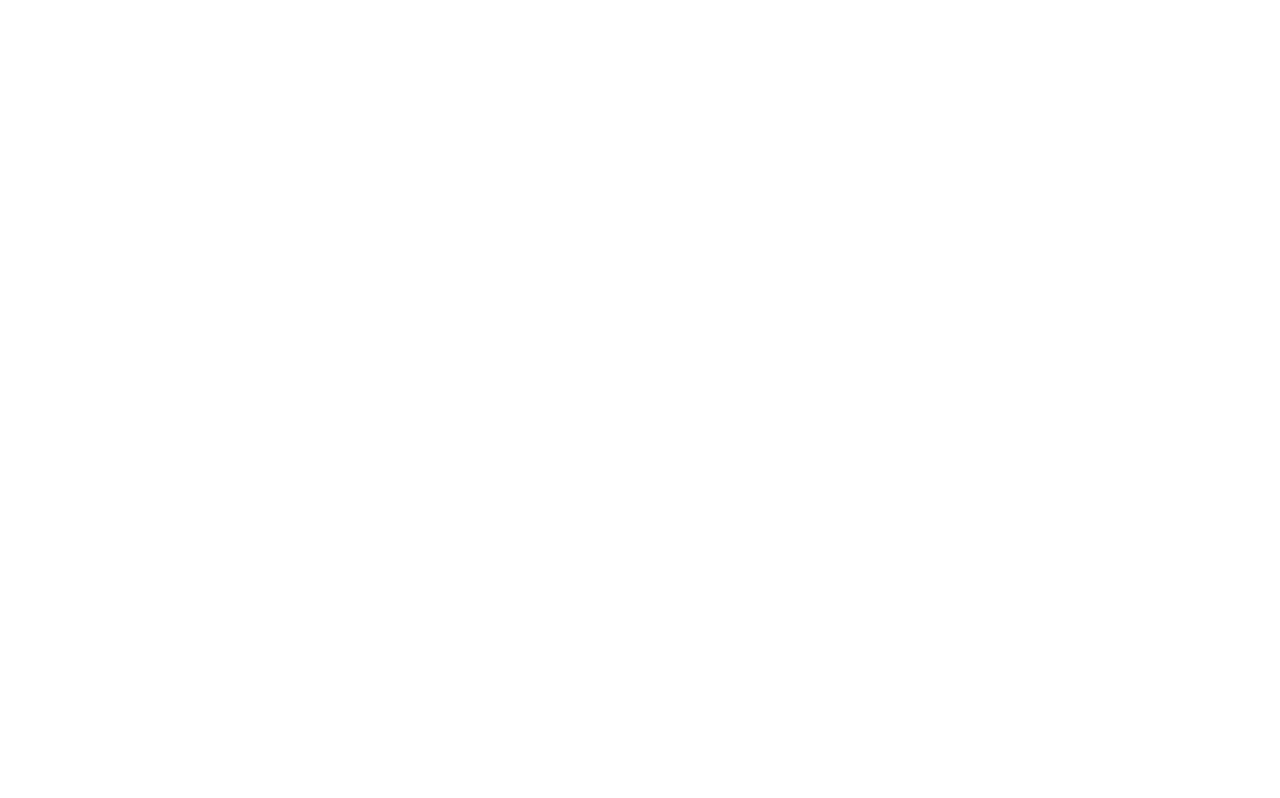
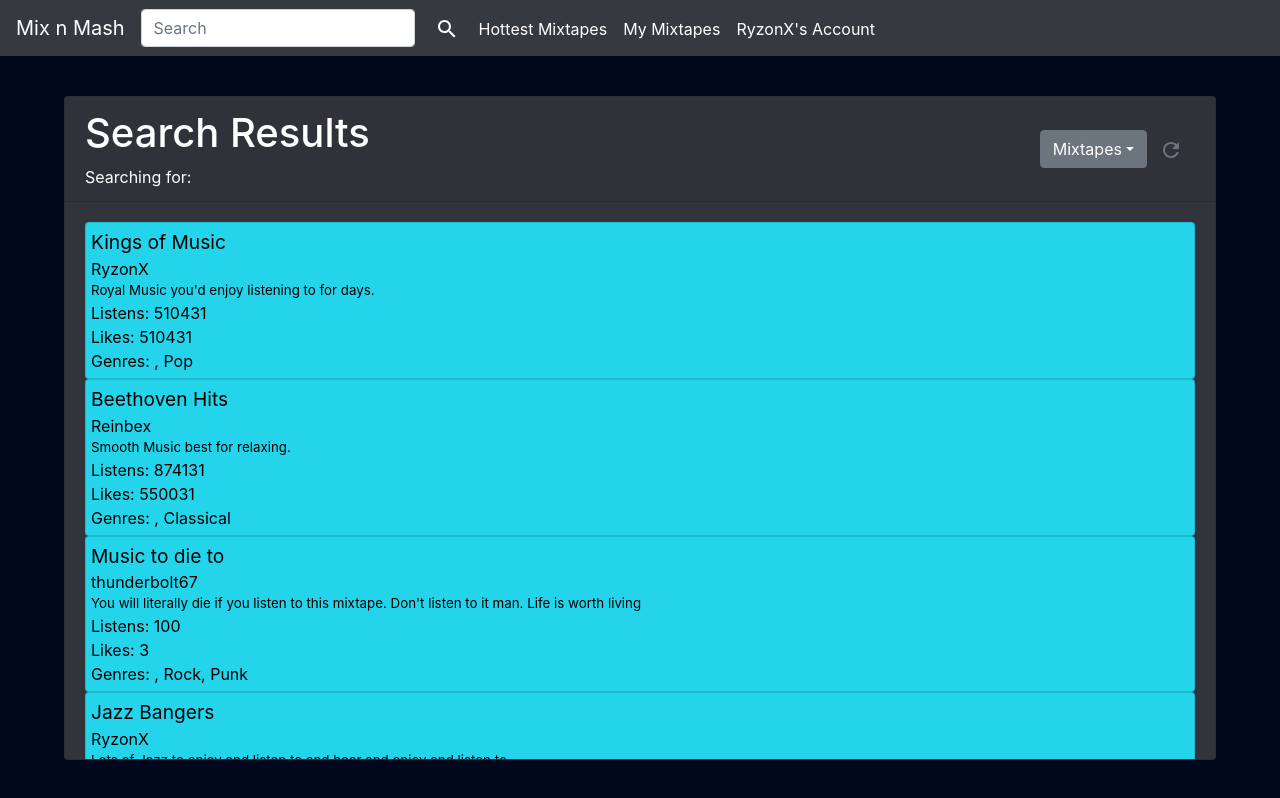
Before and after one commit to joe-weaver/mix-n-mash, a React (Create React App) app: page /SearchResults in a window 1280 px wide. Built offline with nearby package versions, Linux system fonts and the light colour scheme.

Commit message:
search results page, search button, mixtape resultspage goes to mixtape page

```diff
--- a/src/App.js
+++ b/src/App.js
@@ -6,7 +6,7 @@
 import Account from "./pages/Account/Account";
 import SignIn from "./pages/SignIn/SignIn";
 import MixtapePage from "./pages/MixtapePage/MixtapePage";
-
+import SearchResults from "./pages/SearchResults/SearchResults";
 import "bootstrap/dist/css/bootstrap.min.css";
 
 export default function App() {
@@ -17,6 +17,7 @@
       <Route exact path="/MyMixtapes" component={MyMixtapes} />
       <Route exact path="/MyMixtapes/:mixtapeId" component={MixtapePage} />
       <Route path="/Account" component={Account} />
+      <Route path="/SearchResults" component={SearchResults} />
     </BrowserRouter>
   );
 }
--- a/src/components/MixtapeResultCard/MixtapeResultCard.js
+++ b/src/components/MixtapeResultCard/MixtapeResultCard.js
@@ -1,10 +1,12 @@
 import React from "react";
 import { Card } from "react-bootstrap";
+import { Link } from "react-router-dom";
 
 import "./MixtapeResultCardStyle.css";
 
 const MixtapeResultCard = (props) => {
   return (
+    <Link to={"MyMixtapes/" + props.mixtape._id}>
     <Card className="mixtape-result" key={props.mixtape._id}>
       <div className="mixtape-result-image"></div>
 
@@ -27,6 +29,7 @@
         </div>
       </div>
     </Card>
+    </Link>
   );
 };
 
--- a/src/components/Navbar/Navbar.js
+++ b/src/components/Navbar/Navbar.js
@@ -1,12 +1,20 @@
 import React from "react";
 import {Navbar, Nav, Form, FormControl} from "react-bootstrap";
 import { Link } from "react-router-dom";
-
+import IconButton from "../../components/IconButton/IconButton";
+import SearchIcon from '@material-ui/icons/Search';
 import { NavbarLinks } from "../../data/NavbarLinks";
 
 import "./NavbarStyle.css";
 
+const searchTerm = "";
+
 export default class SiteNavbar extends React.Component {
+  handleSearch = (event) => {
+    event.preventDefault();
+    console.log(searchTerm);
+  }
+
   render() {
     let page = this.props.currentPage;
 
@@ -18,13 +26,21 @@
         <Navbar.Toggle aria-controls="basic-navbar-nav" />
         <Navbar.Collapse id="basic-navbar-nav">
           <Nav className="mr-auto">
-            <Form inline>
+            <Form inline onSubmit={this.handleSearch}>
               <FormControl
                 type="text"
                 placeholder="Search"
                 className="mr-sm-2 mm-search"
+
+                //onChange={(event) => setSearchTerm(event.target.value)}
               />
             </Form>
+            <Link to="/SearchResults">
+            <IconButton
+                    component={<SearchIcon />}
+                    callback={() => this.setState({ editingBio: false })}
+                  />
+            </Link>
             <Link
               to="/HottestMixtapes"
               className={
@@ -56,4 +72,6 @@
       </Navbar>
     );
   }
+
+
 }
--- a/src/pages/SearchResults/SearchResults.js
+++ b/src/pages/SearchResults/SearchResults.js
@@ -1,37 +1,204 @@
 import React from "react";
 import { NavbarLinks } from "../../data/NavbarLinks";
-import Navbar from "../Navbar";
-import { Card, Button } from "react-bootstrap";
+import Navbar from "../../components/Navbar/Navbar";
+import { Card } from "react-bootstrap";
 import Dropdown from "../../components/Dropdown/Dropdown";
 import RefreshIcon from "@material-ui/icons/Refresh";
 import IconButton from "../../components/IconButton/IconButton";
+import MixtapeResultCard from "../../components/MixtapeResultCard/MixtapeResultCard";
 
-import "./Page.css";
+import "../Page.css";
 
 const items = [
-  "Hottest Mixtapes Today",
-  "Hottest Mixtapes This Week",
-  "Hottest Mixtapes of All Time"
+  "Mixtapes",
+  "Users",
+  "Any"
 ];
 
 export default class SearchResults extends React.Component {
+  constructor(props) {
+    super(props);
+
+    // Extract the id from the url
+    let url = window.location.pathname.split("/results?search_query=");
+    let id = parseInt(url[url.length - 1]);
+    this.state = { id: id, loading: true, mixtape: null};
+
+    //this.getMixtape();
+    this.state = { mixtapes: [
+      {
+      "_id": 0,
+        "title": "Kings of Music",
+        "description": "Royal Music you'd enjoy listening to for days.",
+        "genres": ["Pop"],
+        "image": ["image.jpg"],
+        "songs": ["song1"],
+        "ownerId": 1,
+        "owner": { "username": "RyzonX" },
+        "listens": 510431,
+        "likes": 510431,
+        "dislikes": 0,
+        "comments": [],
+        "private": false,
+        "collaborators": [],
+        "timeCreated": 1122334455,
+        "likesPerDay": [],
+        "listensPerDay": []
+    },
+    {
+      "_id": 1,
+        "title": "Beethoven Hits",
+        "description": "Smooth Music best for relaxing.",
+        "genres": ["Classical"],
+        "image": ["image.jpg"],
+        "songs": ["song1"],
+        "ownerId": 1,
+        "owner": { "username": "Reinbex" },
+        "listens": 874131,
+        "likes": 550031,
+        "dislikes": 0,
+        "comments": [],
+        "private": false,
+        "collaborators": [],
+        "timeCreated": 1122334455,
+        "likesPerDay": [],
+        "listensPerDay": []
+    },
+    {
+      "_id": 2,
+      "title": "Music to die to",
+      "description": "You will literally die if you listen to this mixtape. Don't listen to it man. Life is worth living",
+      "genres": ["Rock", "Punk"],
+      "image": [],
+      "songs": [],
+      "ownerId": 0,
+      "owner": { "username": "thunderbolt67" },
+      "listens": 100,
+      "likes": 3,
+      "dislikes": 5,
+      "comments": [],
+      "private": false,
+      "collaborators": [],
+      "timeCreated": 1234567890,
+      "likesPerDay": [],
+      "listensPerDay": []
+    },
+    {
+      "_id": 3,
+      "title": "Jazz Bangers",
+      "description": "Lots of Jazz to enjoy and listen to and hear and enjoy and listen to.",
+      "genres": ["Jazz"],
+      "image": ["image.jpg"],
+      "songs": ["song1"],
+      "ownerId": 1,
+      "owner": { "username": "RyzonX" },
+      "listens": 510431,
+      "likes": 510431,
+      "dislikes": 0,
+      "comments": [],
+      "private": false,
+      "collaborators": [],
+      "timeCreated": 1122334455,
+      "likesPerDay": [],
+      "listensPerDay": []
+    },
+    {
+      "_id": 4,
+      "title": "Songs you like to hear",
+      "description": "These are the best songs from the best artist compiled by the best mixtape maker - me. I hope you enjoy. Like, subscribe, hit the bell. Love and peace.",
+      "genres": ["Jazz", "Modern"],
+      "image": [],
+      "songs": [],
+      "ownerId": 0,
+      "owner": { "username": "thunderbolt67" },
+      "listens": 10001,
+      "likes": 42,
+      "dislikes": 2,
+      "comments": [],
+      "private": false,
+      "collaborators": [],
+      "timeCreated": 1238675309,
+      "likesPerDay": [],
+      "listensPerDay": []
+    },
+    {
+      "_id": 5,
+      "title": "Life is pain and so is JSON",
+      "description": "I just realized I have to import all of this data asynchronously with JavaScript and I hate life.",
+      "genres": ["Pain"],
+      "image": [],
+      "songs": [],
+      "ownerId": 0,
+      "owner": { "username": "thunderbolt67" },
+      "listens": 1234,
+      "likes": 252,
+      "dislikes": 18,
+      "comments": [],
+      "private": false,
+      "collaborators": [],
+      "timeCreated": 28594952737,
+      "likesPerDay": [],
+      "listensPerDay": []
+    },
+    {
+      "_id": 6,
+      "title": "Music to sleep to",
+      "description": "You will literally sleep if you listen to this mixtape. Do listen to it man.",
+      "genres": ["Rock", "Punk"],
+      "image": [],
+      "songs": [],
+      "ownerId": 1,
+      "owner": { "username": "RyzonX" },
+      "listens": 100,
+      "likes": 3,
+      "dislikes": 5,
+      "comments": [],
+      "private": false,
+      "collaborators": [0],
+      "timeCreated": 1234567890,
+      "likesPerDay": [],
+      "listensPerDay": []
+    }] };
+
+  }
+
+  mockSearch = () => {
+    fetch("/TestData.json")
+      .then(response => {return response.json();})
+      .then(jsonResponse => this.setState({ mixtapes: jsonResponse.data }));
+  };
+
   render() {
     return (
       <div>
         <div className="page-container">
+          <Navbar currentPage={NavbarLinks} />
           <Card className="page-content">
             <Card.Header className="content-header">
-              <h1>Search Results</h1>
+              <div><h1>Search Results</h1>
+              Searching for: </div>
               <div>
                 <Dropdown
                   title="MyDropdown"
                   items={items}
                   selectionCallback={(key) => console.log(key)}
                 />
+                <IconButton
+                  component={<RefreshIcon />}
+                  callback={this.mockSearch}
+                ></IconButton>
 
-                <IconButton component={<RefreshIcon />}></IconButton>
+                {/*May need another smaller dropdown for sorting
+                and Filter Hyperlink that opens up a modal with checkboxes
+
+                Both located below Hottest Dropdown and Refresh-button*/}
               </div>
             </Card.Header>
+            <Card.Body className="scroll-content">
+              {this.state.mixtapes.map((mixtape) => (
+                <MixtapeResultCard mixtape={mixtape} />
+              ))}
+            </Card.Body>
           </Card>
         </div>
       </div>
```
